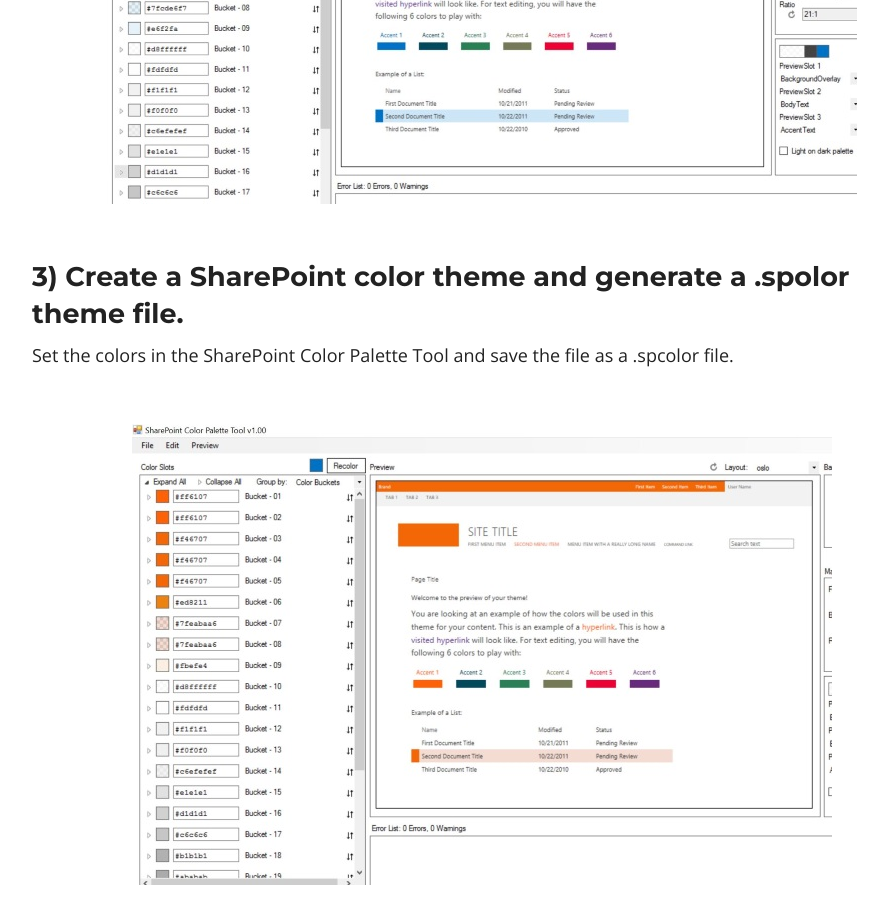
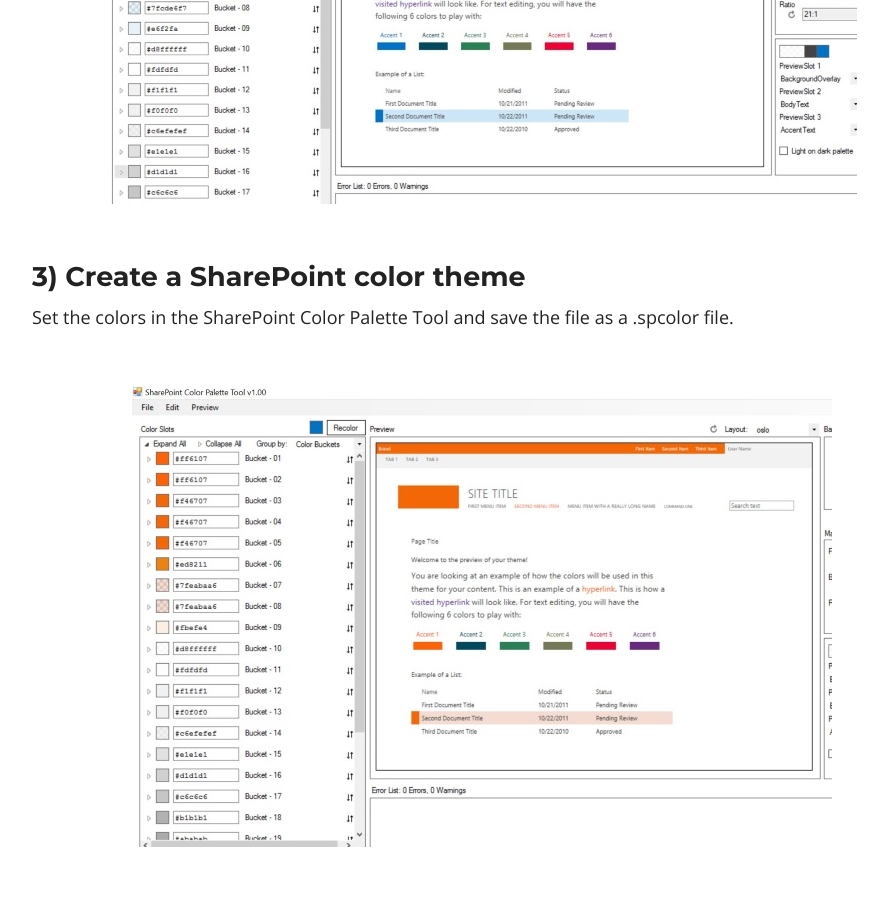
Before and after one commit to ldsouza/ldsouza.github.io, a Jekyll site: the page built from _posts/2017-04-14-sharepoint-theme-powershell-pnp.md, in a window 1280 px wide and 900 px high, scrolled down 2155 px. Shown: the whole window, without its empty margins (158-1046 px from the left). Built offline with Jekyll 4.4.1, drawn with Linux system fonts in a browser that asks for light colours; nearby versions of some CDN libraries.

Commit message:
Updated 2017-04-14-sharepoint-theme-powershell-pnp.md

```diff
--- a/_posts/2017-04-14-sharepoint-theme-powershell-pnp.md
+++ b/_posts/2017-04-14-sharepoint-theme-powershell-pnp.md
@@ -43,7 +43,7 @@
 
 ![Image]({{ site.url }}/images/blog/sp-pnp-branding-theme/2.JPG)
 
-### 3) Create a SharePoint color theme and generate a .spolor theme file.
+### 3) Create a SharePoint color theme
 
 Set the colors in the SharePoint Color Palette Tool and save the file as a .spcolor file.
 
```
